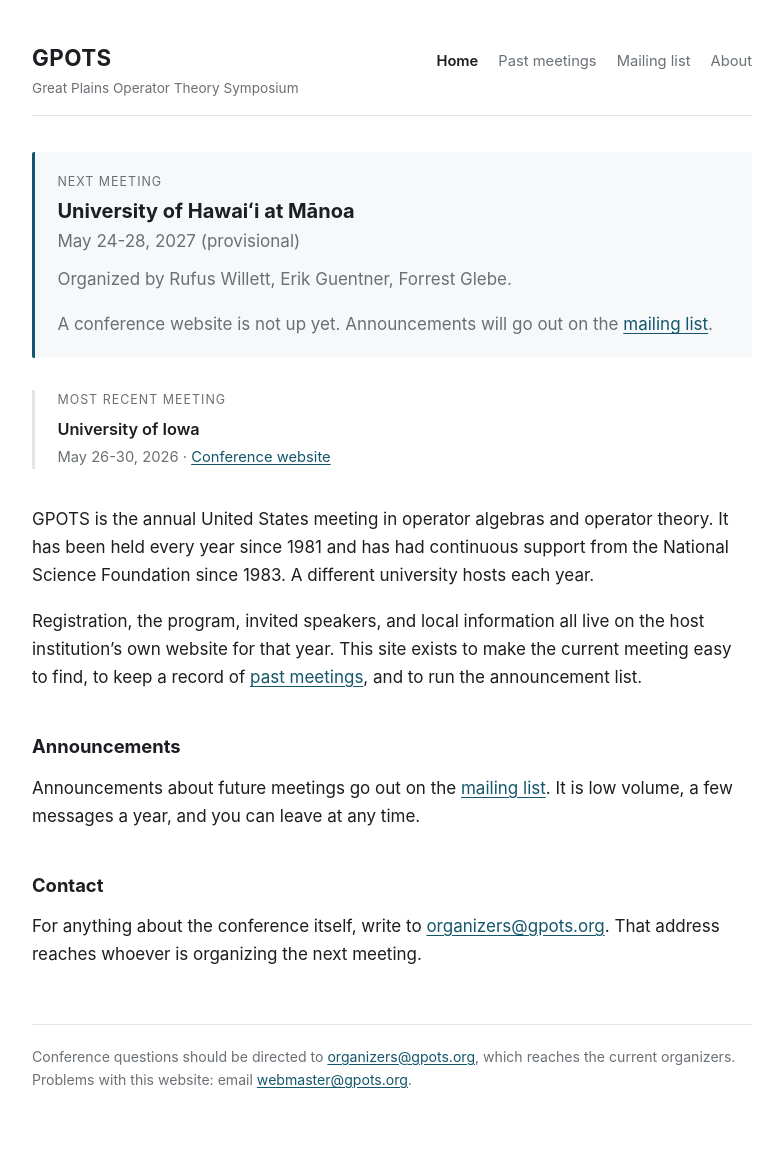
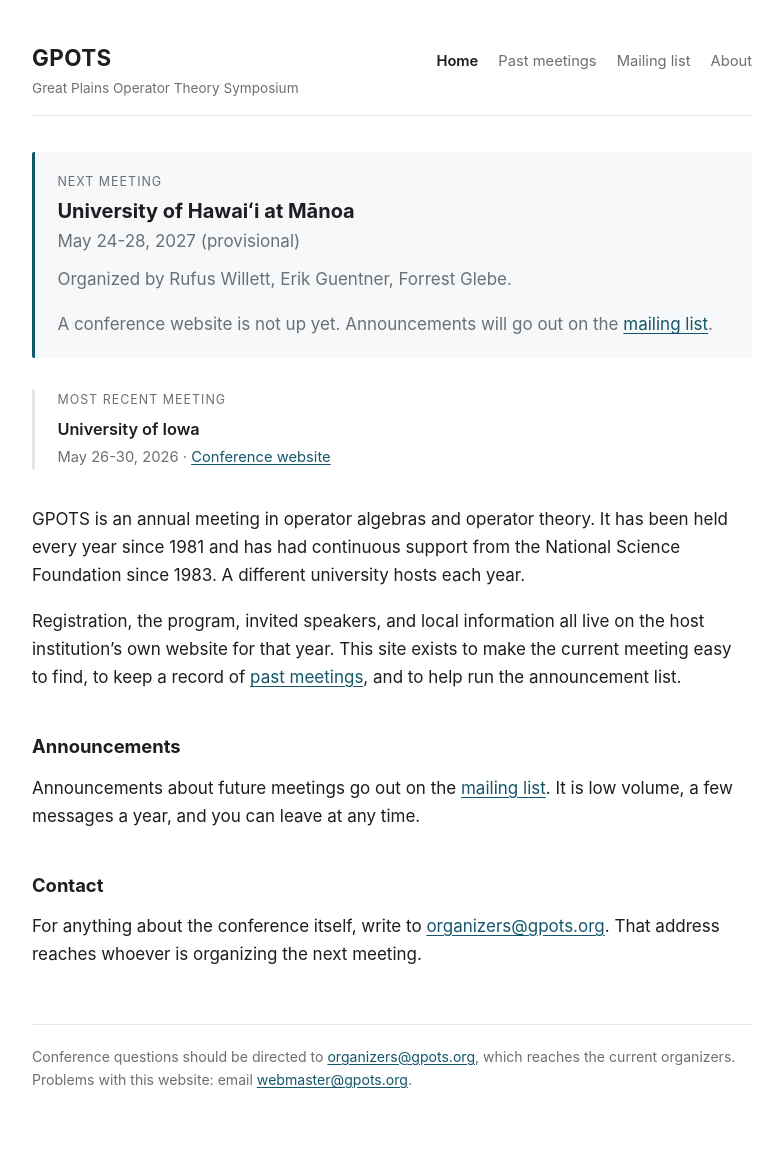
Before and after one commit to gpots-info/gpots-info.github.io, a Jekyll site: the page built from index.md, in a window 1280 px wide. Shown: the whole page, without its empty margins (248-1029 px from the left). Built offline with Jekyll 4.4.1, drawn with Linux system fonts in a browser that asks for light colours.

Commit message:
Reword the site description and mailing list note

```diff
--- a/index.md
+++ b/index.md
@@ -43,7 +43,7 @@ permalink: /
 </div>
 {%- endif %}
 
-GPOTS is the annual United States meeting in operator algebras and operator
+GPOTS is an annual meeting in operator algebras and operator
 theory. It has been held every year since 1981 and has had continuous support
 from the National Science Foundation since 1983. A different university hosts
 each year.
@@ -51,7 +51,7 @@ each year.
 Registration, the program, invited speakers, and local information all live on
 the host institution's own website for that year. This site exists to make the
 current meeting easy to find, to keep a record of [past
-meetings](/meetings/), and to run the announcement list.
+meetings](/meetings/), and to help run the announcement list.
 
 ## Announcements
 
```
Also changed, not shown: mailing-list.md (+2 -2 lines).
